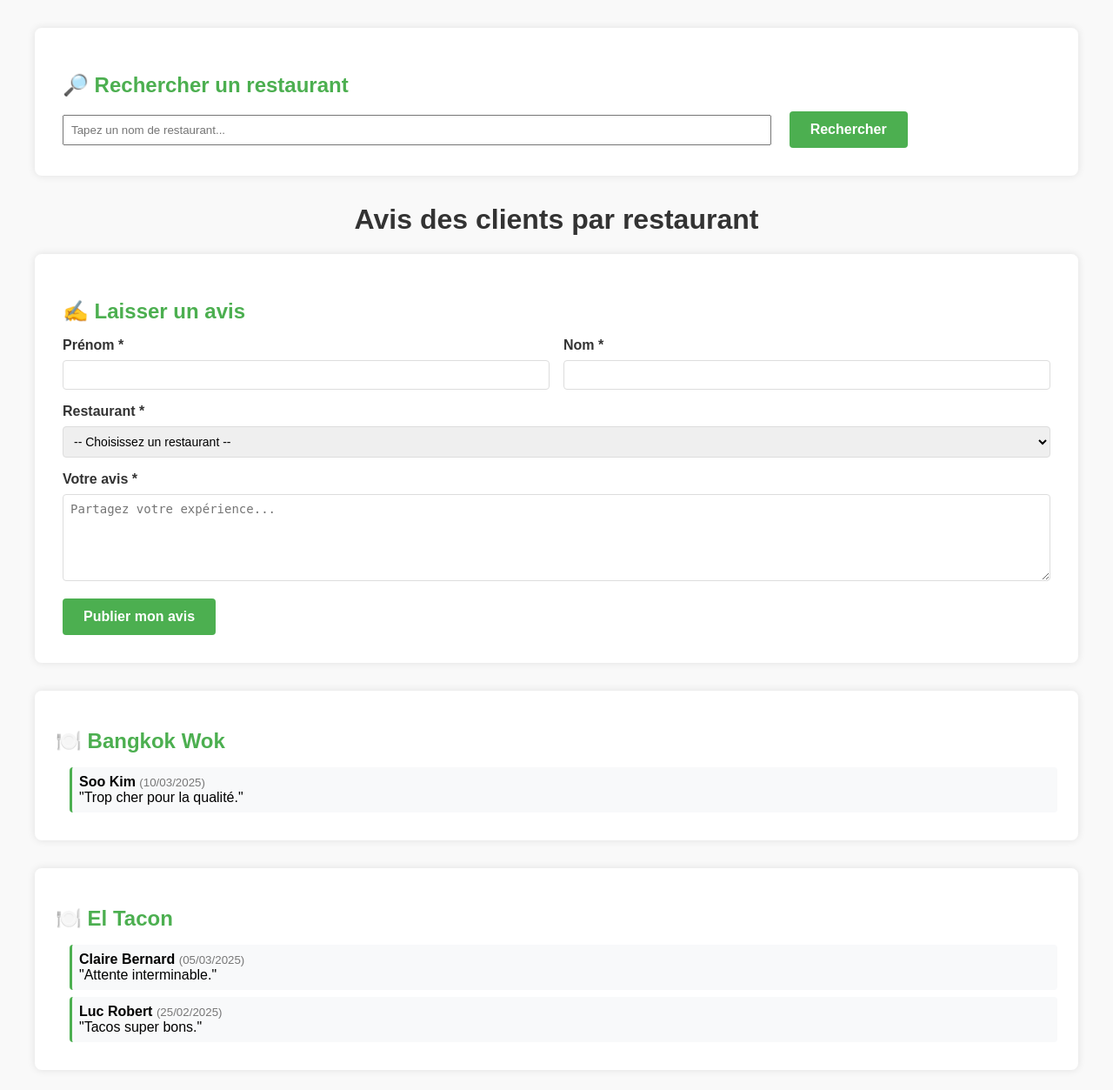
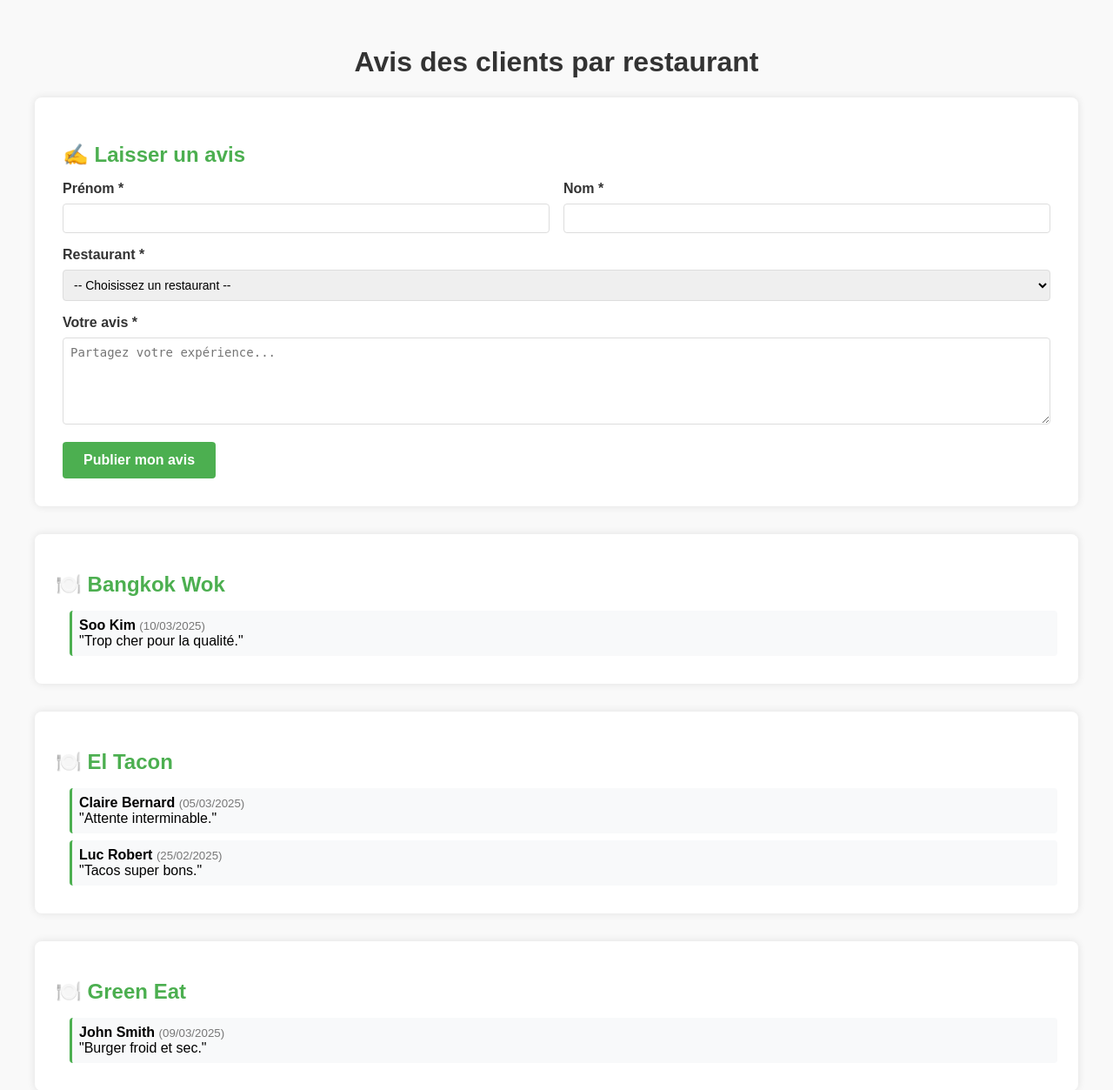
Before and after one commit to 16Sorro/STA, a PHP site: page /avis.php in a window 1280 px wide. Shown: the top 1253 px of the page at 87% size. Run offline with PHP 8.4, Linux system fonts and the light colour scheme; data comes from the database, SQL or seed files in the repository.

Commit message:
Update avis.php

```diff
--- a/avis.php
+++ b/avis.php
@@ -213,41 +213,7 @@ foreach ($avis as $ligne) {
     </style>
 </head>
 <body>
-    <?php
-$recherche_resultats = [];
 
-if (isset($_GET['recherche']) && !empty(trim($_GET['recherche']))) {
-    $terme = '%' . trim($_GET['recherche']) . '%';
-    $stmt = $pdo->prepare("SELECT id_restaurant, nom FROM restaurants WHERE nom LIKE ? ORDER BY nom");
-    $stmt->execute([$terme]);
-    $recherche_resultats = $stmt->fetchAll();
-}
-?>
-
-    <!-- Recherche de restaurant -->
-<div class="form-container">
-    <h2>🔎 Rechercher un restaurant</h2>
-    <form method="GET">
-        <input type="text" name="recherche" placeholder="Tapez un nom de restaurant..." value="<?= htmlspecialchars($_GET['recherche'] ?? '') ?>" style="width: 70%; padding: 0.5rem; margin-right: 1rem;">
-        <button type="submit" class="btn">Rechercher</button>
-    </form>
-
-    <?php if (isset($_GET['recherche'])): ?>
-        <?php if (!empty($recherche_resultats)): ?>
-            <ul style="margin-top: 1rem; list-style: none; padding-left: 0;">
-                <?php foreach ($recherche_resultats as $r): ?>
-                    <li>
-                        <a href="#" class="select-restaurant" data-id="<?= $r['id_restaurant'] ?>">
-                            <?= htmlspecialchars($r['nom']) ?>
-                        </a>
-                    </li>
-                <?php endforeach; ?>
-            </ul>
-        <?php else: ?>
-            <p style="color: red; margin-top: 1rem;">Aucun restaurant trouvé.</p>
-        <?php endif; ?>
-    <?php endif; ?>
-</div>
 
 
 <h1>Avis des clients par restaurant</h1>
@@ -313,19 +279,7 @@ if (isset($_GET['recherche']) && !empty(trim($_GET['recherche']))) {
 <?php endif; ?>
 
 <a href="index.php">← Retour à l'accueil</a>
-    <script>
-document.querySelectorAll('.select-restaurant').forEach(function(el) {
-    el.addEventListener('click', function(e) {
-        e.preventDefault();
-        const id = this.getAttribute('data-id');
-        const select = document.getElementById('restaurant_id');
-        if (select) {
-            select.value = id;
-            window.scrollTo({ top: select.offsetTop - 50, behavior: 'smooth' });
-        }
-    });
-});
-</script>
+
 
 
 </body>
```
